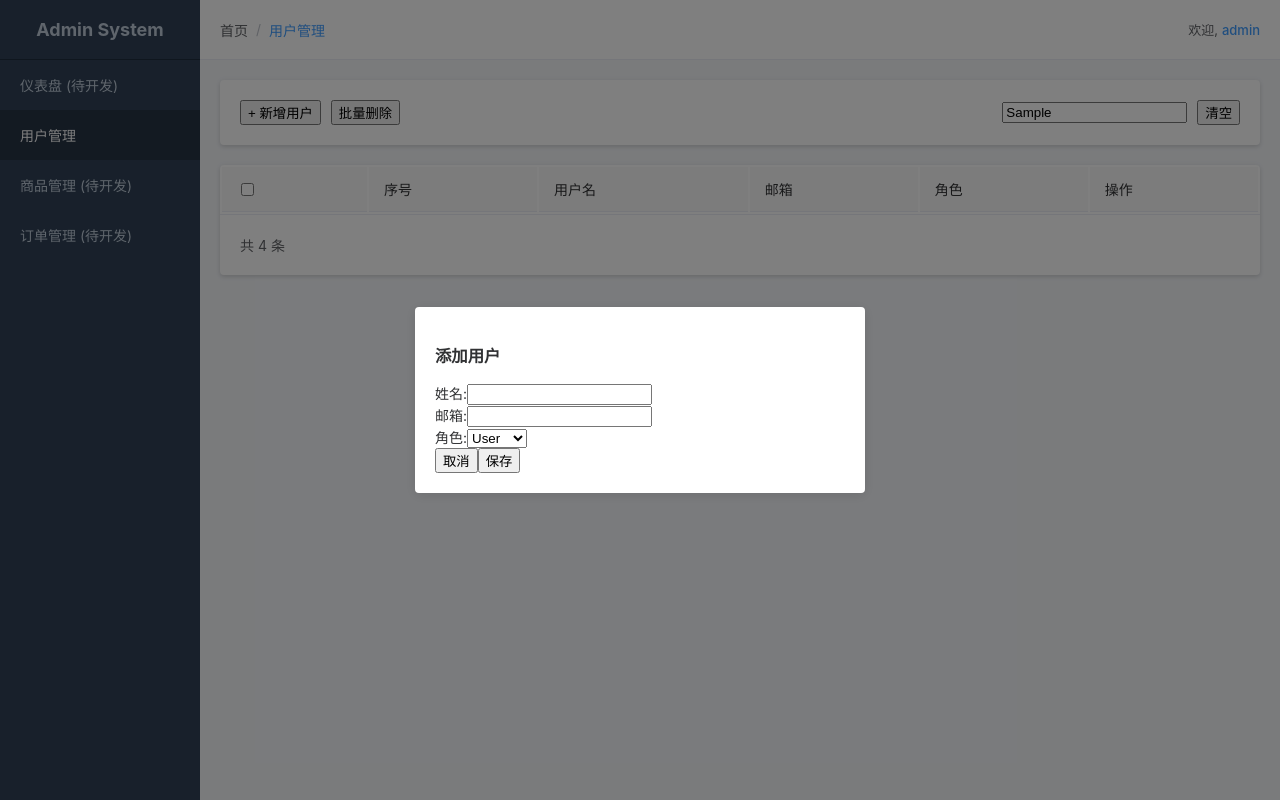
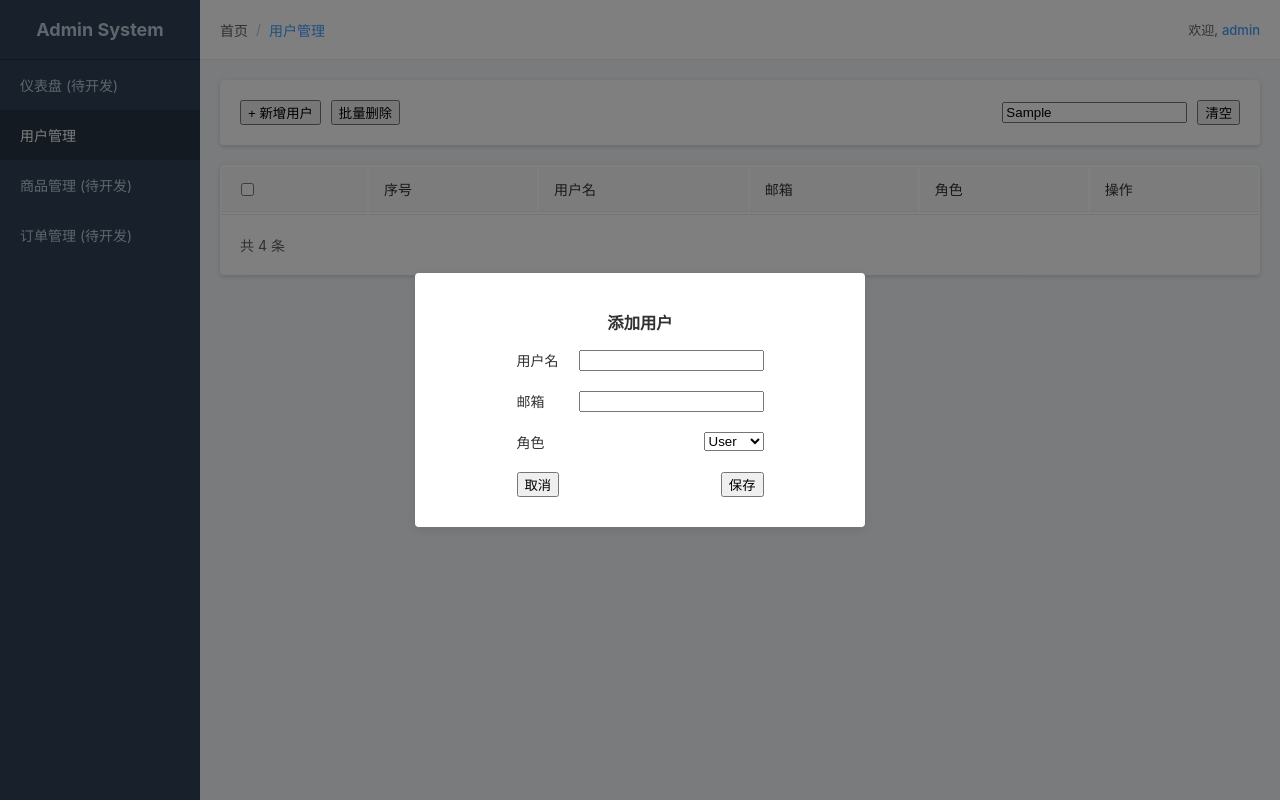
Before and after one commit to 17726/vue2-admin-system, a Vue app: page / in a window 1280 px wide. Both pictures are taken after typing "Sample" into the empty fields and a click on the button "+ 新增用户". Built offline with nearby package versions, Linux system fonts and the light colour scheme.

Commit message:
添加更详细注释；手动优化用户表单弹窗；调整动态标题computed；

```diff
--- a/src/components/UserFormModal.vue
+++ b/src/components/UserFormModal.vue
@@ -1,32 +1,36 @@
 <template>
   <!-- 点击背景关闭弹窗 -->
   <div class="modal-backdrop" @click.self="close">
+    <!-- @click.self ? -->
     <div class="modal-content">
+      <!-- 动态切换标题 -->
       <h3>{{ formTitle }}</h3>
-
-      <form @submit.prevent="save">
+      <!-- 表单实现增/改 -->
+      <form @submit.prevent="save()">
+        <!-- 纯前端不提交到后端，阻止默认提交action="" -->
         <div class="form-group">
-          <label for="name">姓名:</label>
+          <label for="name">用户名</label>
           <input type="text" id="name" v-model="formData.name" required />
+          <!-- 设置required必选 -->
         </div>
-
         <div class="form-group">
-          <label for="email">邮箱:</label>
+          <label for="email">邮箱</label>
           <input type="email" id="email" v-model="formData.email" required />
         </div>
-
         <div class="form-group">
-          <label for="role">角色:</label>
-          <select id="role" v-model="formData.role">
+          <label for="role">角色</label>
+          <select name="role" id="role" v-model="formData.role">
+            <!-- name? -->
+            <option value="User">User</option>
             <option value="Admin">Admin</option>
-            <option value="User">User</option>
             <option value="Guest">Guest</option>
           </select>
         </div>
-
-        <div class="form-actions">
+        <div class="form-action">
           <button type="button" class="btn-cancel" @click="close">取消</button>
+          <!-- 注意为button设置type -->
           <button type="submit" class="btn-save">保存</button>
+          <!-- 注意save-submit事件应与form元素的绑定 -->
         </div>
       </form>
     </div>
@@ -35,6 +39,7 @@
 <script>
 export default {
   props: {
+    // 接收当前编辑的用户对象
     user: {
       type: Object,
       default: null, // 新增时为 null，编辑时传入用户对象
@@ -42,8 +47,10 @@ export default {
   },
   data() {
     return {
-      formTitle: "添加用户",
       formData: {
+        // id默认为空（不可编辑）
+        // 新增时由父组件设置
+        // 编辑时由watch监听赋值
         id: null,
         name: "",
         email: "",
@@ -53,23 +60,27 @@ export default {
   },
   methods: {
     close() {
+      // 传递“关闭”事件
       this.$emit("close");
     },
     save() {
+      // 传递“保存”事件，携带表单数据
       this.$emit("save", this.formData);
     },
   },
+  computed: {
+    formTitle() {
+      return this.user === null ? "添加用户" : "编辑用户";
+    },
+  },
   watch: {
+    // 监听父组件传递的EditingUser对象，并实时渲染到表单
     user: {
       deep: true,
       immediate: true,
       handler(newValue) {
-        if (newValue === null) {
+        if (newValue !== null) {
           // 新增模式
-          this.formTitle = "添加用户";
-
-        } else {
-          this.formTitle = "编辑用户";
           // 深拷贝用户数据到表单
           // this.formData = { ...newValue };
           this.formData = {
@@ -77,12 +88,12 @@ export default {
             name: newValue.name,
             email: newValue.email,
             role: newValue.role,
-          }
+          };
+          // 或直接this.formData = newValue;？
         }
-
-      }
-    }
-  }
+      },
+    },
+  },
 };
 </script>
 
@@ -98,71 +109,43 @@ export default {
   display: flex;
   justify-content: center;
   align-items: center;
-  // 显示在最上层
+  // 显示在次上层
   z-index: 100;
 }
-// 渐变动画
-// @keyframes fadeIn {
-//   from {
-//     opacity: 0;
-//   }
-//   to {
-//     opacity: 1;
-//   }
-// }
 
 .modal-content {
+  // 弹窗位置由backdrop控制居中
+  display: flex;
+  flex-direction: column;
+  justify-content: center;
+  align-items: center;
   background: white;
+
   padding: $base-padding;
   border-radius: $base-border-radius;
   min-width: 450px;
+  padding-bottom: 30px;
+  // min-height: 300px;
   box-shadow: $base-box-shadow;
   // 显示在弹窗之上
   z-index: 101;
+  form {
+    display: flex;
+    flex-direction: column;
+    justify-content: center;
+    gap: $base-padding;
+    .form-group {
+      display: flex;
+      flex-direction: row;
+      align-items: center;
+      justify-content: space-between;
+      gap: $base-padding;
+    }
+    .form-action {
+      display: flex;
+      justify-content: space-between;
+      gap: $base-padding;
+    }
+  }
 }
-
-// h3 {
-//   margin-top: 0;
-//   border-bottom: 1px solid #eee;
-//   padding-bottom: $base-padding;
-// }
-
-// .form-group {
-//   margin-bottom: 15px;
-
-//   label {
-//     display: block;
-//     margin-bottom: 5px;
-//     font-weight: bold;
-//   }
-
-//   input, select {
-//     width: 100%;
-//     padding: 10px;
-//     border: 1px solid #ddd;
-//     border-radius: $base-border-radius;
-//   }
-// }
-
-// .form-actions {
-//   text-align: right;
-//   margin-top: 20px;
-
-//   .btn-cancel, .btn-save {
-//     border: none;
-//     padding: 10px 15px;
-//     border-radius: $base-border-radius;
-//     cursor: pointer;
-//     margin-left: 10px;
-//   }
-
-//   .btn-cancel {
-//     background-color: #f0f0f0;
-//   }
-
-//   .btn-save {
-//     background-color: $primary-color;
-//     color: white;
-//   }
-// }
 </style>
```
Also changed, not shown: src/views/UserManagement.vue (+14 -4 lines).
